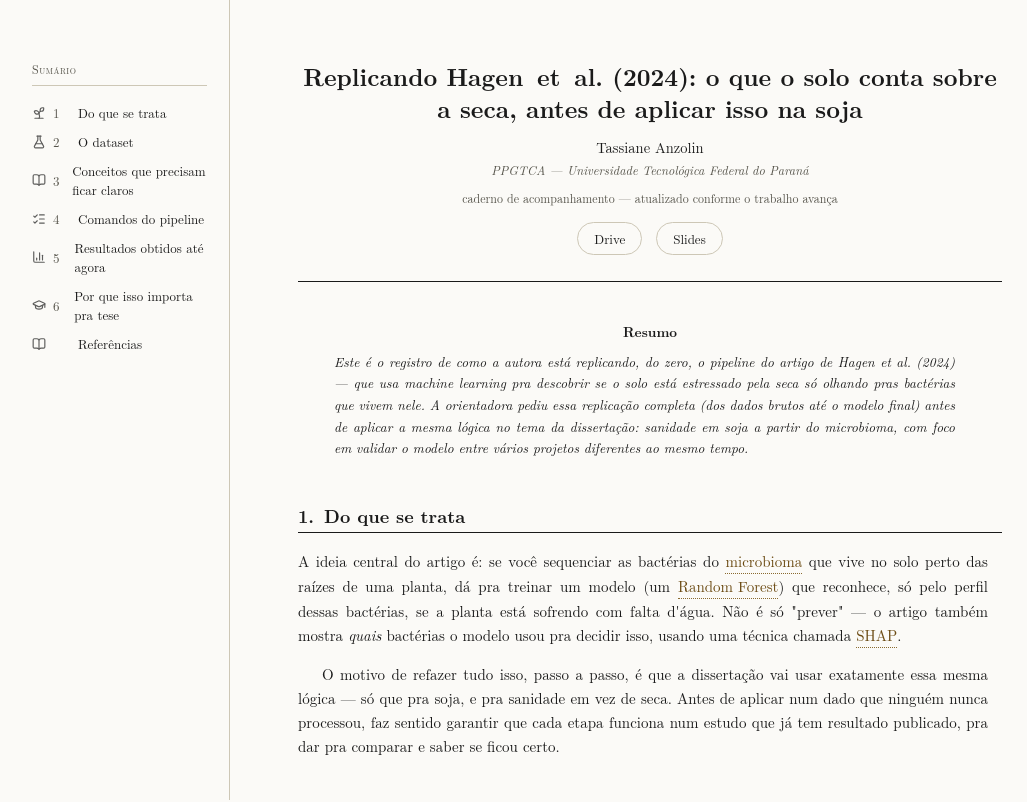
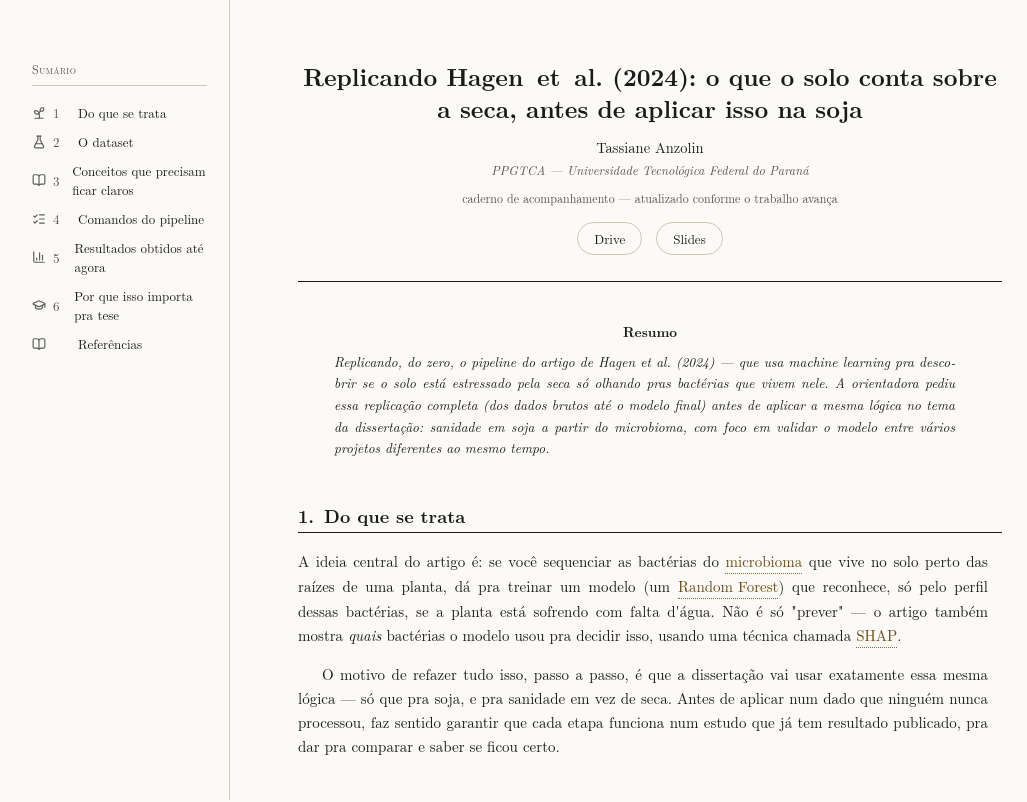
Before and after one commit to tassid/microbiome-multi-project-ml, a React (Vite) app: page / in a window 1280 px wide. Shown: the top 802 px of the page, without its empty margins (100-1127 px from the left). Built offline with nearby package versions, Linux system fonts and the light colour scheme.

Commit message:
update resume

```diff
--- a/src/App.tsx
+++ b/src/App.tsx
@@ -2002,7 +2002,7 @@ export default function App() {
           <div className="abstract">
             <div className="abstract-heading">Resumo</div>
             <p>
-              Este é o registro de como a autora está replicando, do zero, o
+              Replicando, do zero, o
               pipeline do artigo de Hagen et al. (2024) — que usa machine
               learning pra descobrir se o solo está estressado pela seca só
               olhando pras bactérias que vivem nele. A orientadora pediu
```
